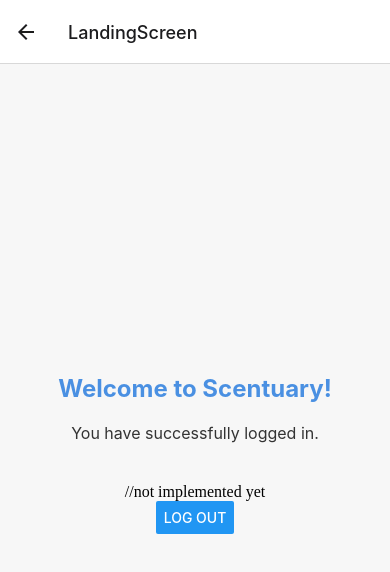
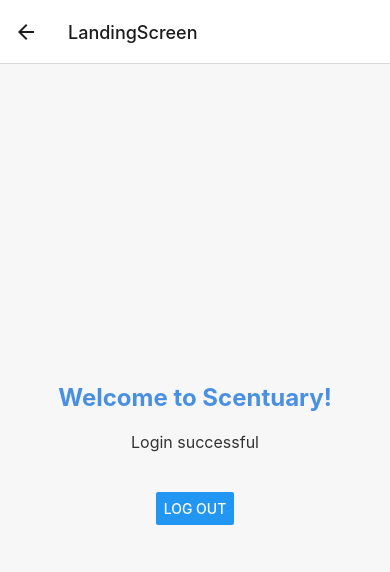
Before and after one commit to cmar-web/ScentuaryProject475, a React Native app: screen /LandingScreen in a window 390 px wide. Shown: the top 572 px of the page. Built offline with nearby package versions, Linux system fonts and the light colour scheme.

Commit message:
working on login functionality

```diff
--- a/app/screens/LandingScreen.js
+++ b/app/screens/LandingScreen.js
@@ -18,9 +18,8 @@ const LandingScreen = ({ navigation }) => {
         <View style={styles.container}>
             <Text style={styles.welcomeText}>Welcome to Scentuary!</Text>
             <Text style={styles.description}>
-                You have successfully logged in.
-            </Text>
-             //not implemented yet
+                Login successful</Text>
+
             <Button title="Log out" onPress={handleLogout} />
         </View>
     );
```
